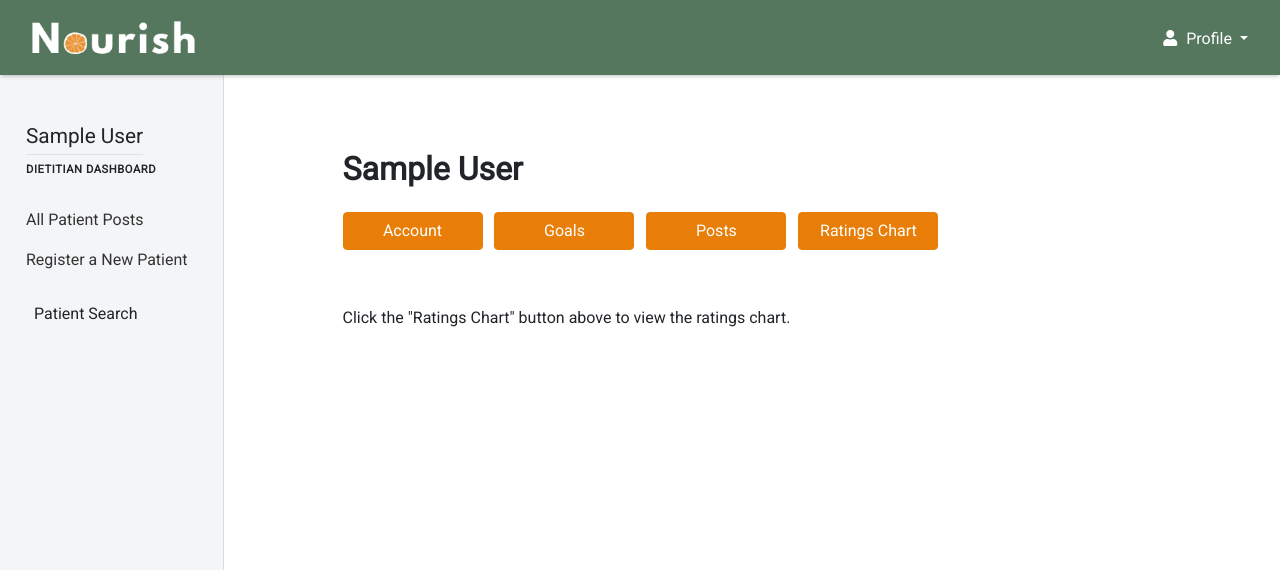
After one commit to emilycheera/nourish, a Flask app: page /patient/1/ratings-chart in a window 1280 px wide. The commit adds this page. Shown: the top 570 px of the page. Run offline with Flask 2, Linux system fonts and the light colour scheme; the visitor is signed in with stand-in values (Sample User, id 1); tables that the repository leaves empty hold one stand-in row (values such as "Sample post"); some libraries are stand-ins or nearby versions.

Commit message:
Rating chart button is disabled if patient has no ratings data. Tooltip displays when button is disabled.

```diff
--- a/static/js/ratings-chart.js
+++ b/static/js/ratings-chart.js
@@ -144,8 +144,19 @@ const getModal = (res) => {
                         </div>`;
 
     return modalHTML;
-}
+};
 
+
+$("document").ready( () => {
+    const pathArray = (window.location.pathname).split('/');
+    const patientId = pathArray[2];
+    $.get(`/patient/${patientId}/weekly-ratings.json`, (res) => {
+        if (res.dropdown.dropdown_dates.length == 0) {
+            $(".ratings-chart-btn").prop("disabled", true);
+            $("#disabled-btn-tooltip").tooltip();
+        };
+    });
+});
 
 
 $(".ratings-chart-btn").on("click", (evt) => {
--- a/static/style.css
+++ b/static/style.css
@@ -187,6 +187,12 @@ a:hover {
     box-shadow: none !important;
 }
 
+.btn-primary:disabled {
+    background-color: #c66c06 !important;
+    border-color: #c66c06!important;
+    box-shadow: none !important;
+}
+
 .btn-outline-secondary:focus {
     box-shadow: none !important;
 }
@@ -287,3 +293,7 @@ a:hover {
 .pt-btn {
     width: 140px !important;
 }
+
+.tooltip {
+    font-family: roboto;
+}
--- /dev/null
+++ b/templates/dietitian-ratings-chart.html
@@ -0,0 +1,4 @@
+{% extends "dietitian-single-patient-base.html" %}
+{% block patient_content %}
+<p> Click the "Ratings Chart" button above to view the ratings chart.</p>
+{% endblock %}
--- a/templates/dietitian-single-patient-base.html
+++ b/templates/dietitian-single-patient-base.html
@@ -5,7 +5,9 @@
         <a class="btn btn-primary pt-btn mr-2 mb-2" href="/patient/{{ patient.patient_id }}/account">Account</a>
         <a class="btn btn-primary pt-btn mr-2 mb-2" href="/patient/{{ patient.patient_id }}/goals">Goals</a>
         <a class="btn btn-primary pt-btn mr-2 mb-2" href="/patient/{{ patient.patient_id }}/posts">Posts</a>
-        <button type="button" class="btn btn-primary pt-btn ratings-chart-btn mb-2" data-patient-id="{{ patient.patient_id }}">Ratings Chart</button>
+        <span id="disabled-btn-tooltip" class="d-inline-block" tabindex="0" data-toggle="tooltip" title="Patient has no ratings data.">
+            <button type="button" class="btn btn-primary pt-btn ratings-chart-btn mb-2" data-patient-id="{{ patient.patient_id }}">Ratings Chart</button>
+        </span>
     </div>
     <div id="patient-content">
         {% block patient_content %}{% endblock %}
```
